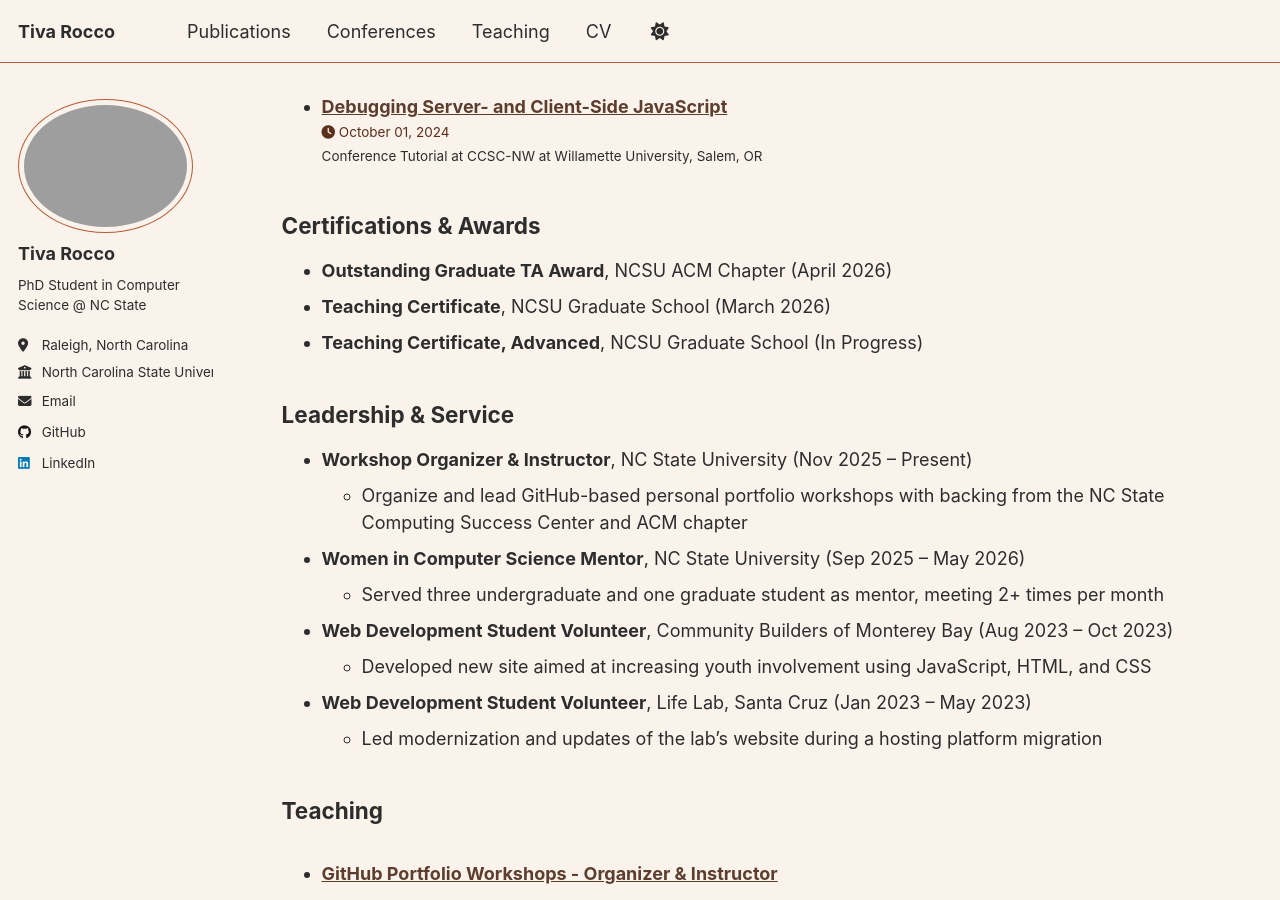
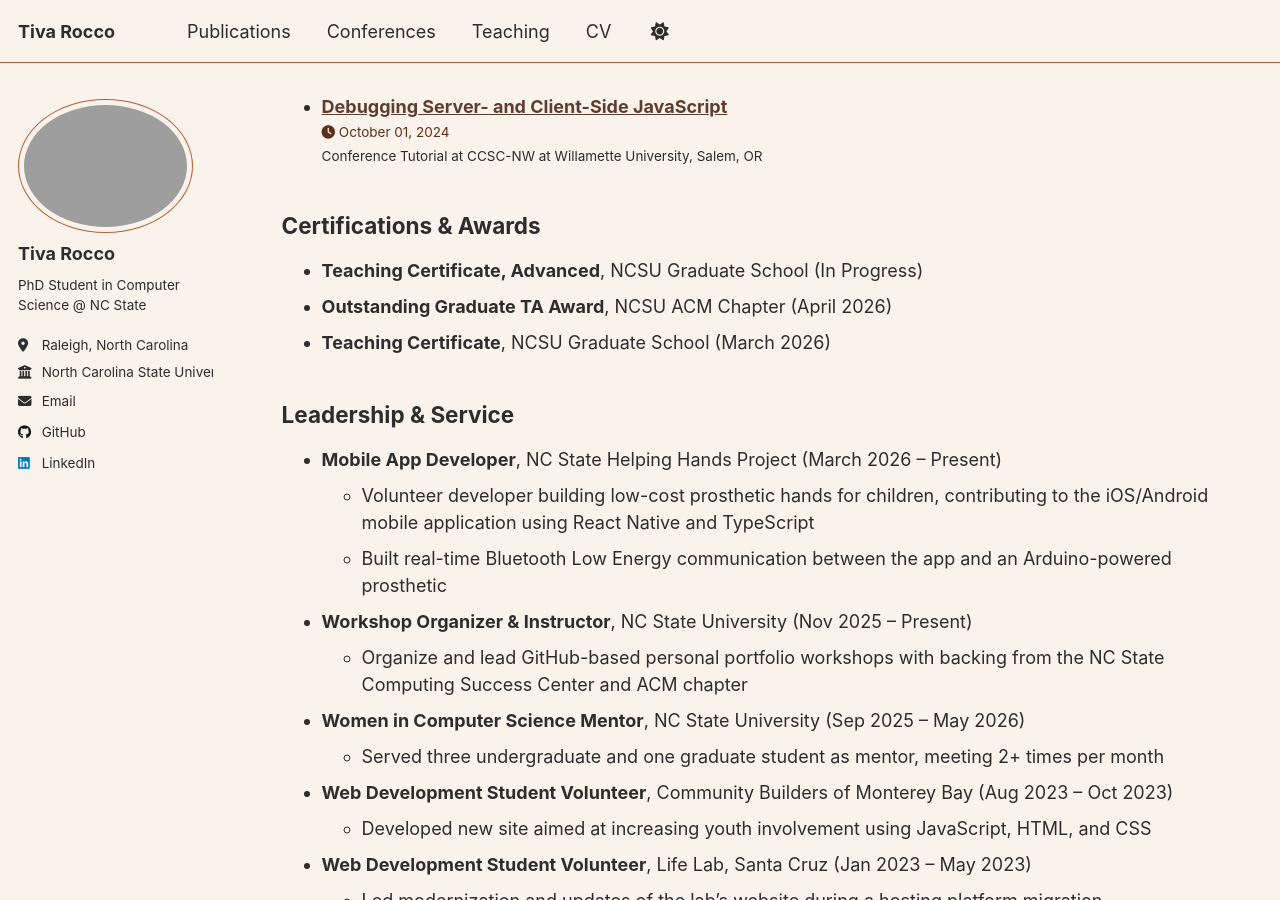
Before and after one commit to tiva710/tiva710.github.io, a Jekyll site: the page built from _pages/cv.md, in a window 1280 px wide and 900 px high, scrolled down 1710 px. Built offline with Jekyll 4.4.1, drawn with Linux system fonts in a browser that asks for light colours; a script that is not in the unit is left out.

Commit message:
HHP update

```diff
--- a/_pages/cv.md
+++ b/_pages/cv.md
@@ -60,11 +60,15 @@ redirect_from:
 
 ## Certifications & Awards
 
+- **Teaching Certificate, Advanced**, NCSU Graduate School (In Progress)
 - **Outstanding Graduate TA Award**, NCSU ACM Chapter (April 2026)
 - **Teaching Certificate**, NCSU Graduate School (March 2026)
-- **Teaching Certificate, Advanced**, NCSU Graduate School (In Progress)
 
 ## Leadership & Service
+
+- **Mobile App Developer**, NC State Helping Hands Project (March 2026 -- Present)
+  - Volunteer developer building low-cost prosthetic hands for children, contributing to the iOS/Android mobile application using React Native and TypeScript
+  - Built real-time Bluetooth Low Energy communication between the app and an Arduino-powered prosthetic
 
 - **Workshop Organizer & Instructor**, NC State University (Nov 2025 -- Present)
   - Organize and lead GitHub-based personal portfolio workshops with backing from the NC State Computing Success Center and ACM chapter
```
Also changed, not shown: _pages/about.md (+1 -0 lines), 1 other file.
